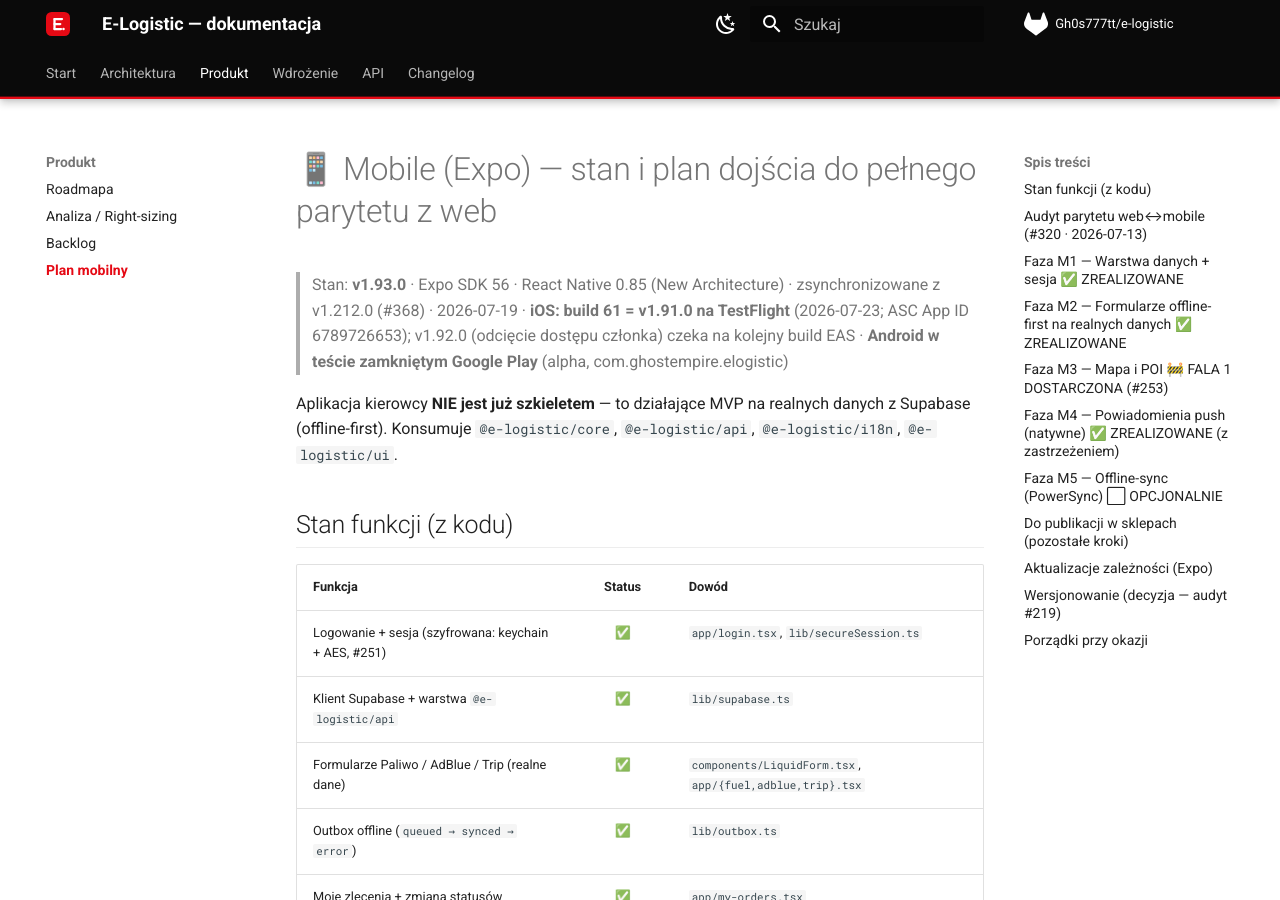
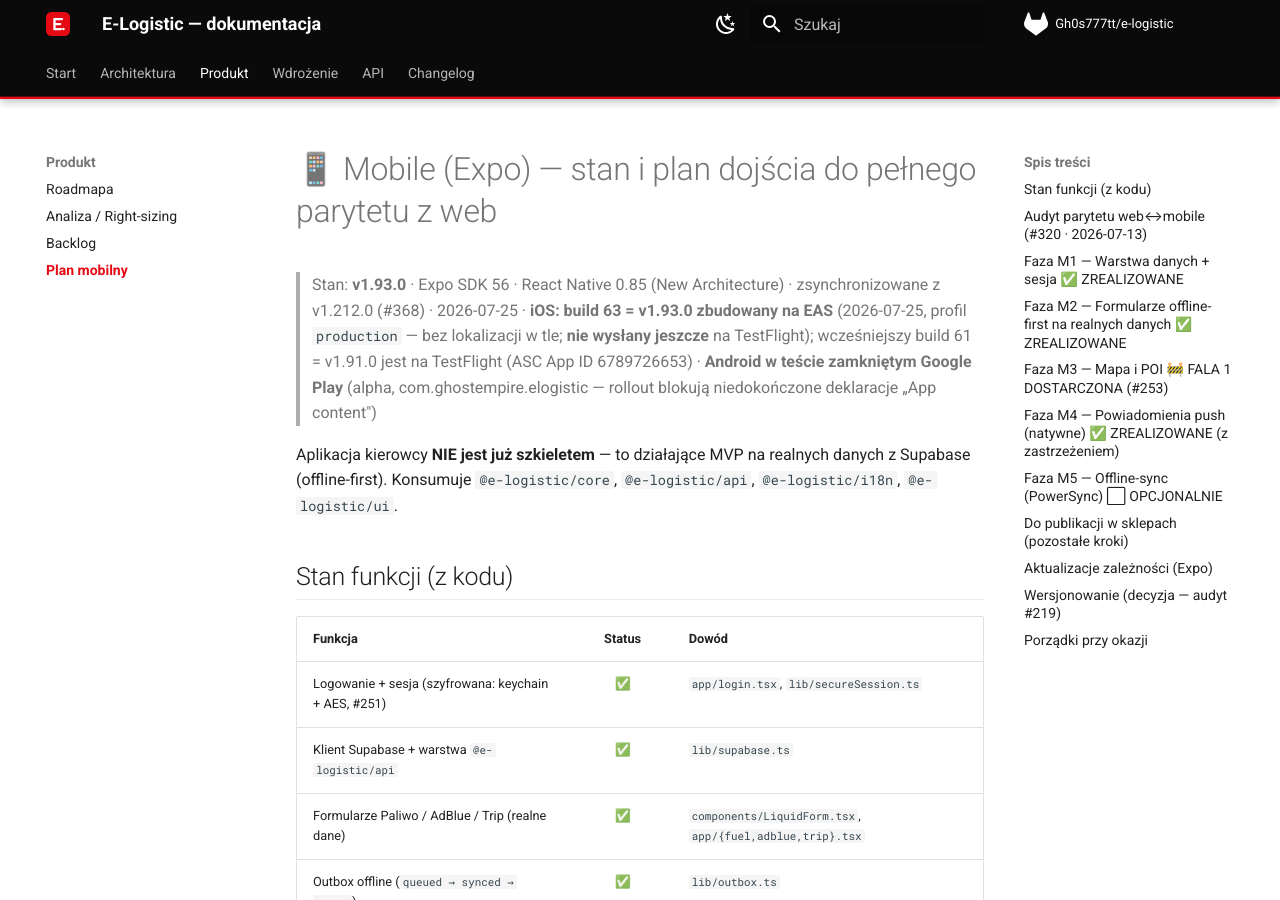
Before and after one commit to Gh0s777tt/E-Map, an MkDocs documentation site: the page built from docs/MOBILE-PLAN.md, in a window 1280 px wide and 900 px high. Built offline with MkDocs 1.6.1 and Material for MkDocs 9.7.7, drawn with Linux system fonts in a browser that asks for light colours; comment, search, counter and statistics services are not loaded.

Commit message:
docs(mobile): build 63 = v1.93.0 zbudowany na EAS (#368)
Stan faktyczny po buildzie:
- iOS build 63 (v1.93.0), profil production (Apple-safe, bez lokalizacji w tle)
- build NIE jest jeszcze wyslany na TestFlight (submit = osobna decyzja;
  build 61 moze byc w trakcie App Review, wiec nie podmieniamy go w locie)
- Android: rollout nadal blokuja deklaracje "App content" w Play Console

Co-Authored-By: Claude Opus 4.8 <noreply@anthropic.com>

```diff
--- a/docs/MOBILE-PLAN.md
+++ b/docs/MOBILE-PLAN.md
@@ -1,6 +1,6 @@
 # 📱 Mobile (Expo) — stan i plan dojścia do pełnego parytetu z web
 
-> Stan: **v1.93.0** · Expo SDK 56 · React Native 0.85 (New Architecture) · zsynchronizowane z v1.212.0 (#368) · 2026-07-19 · **iOS: build 61 = v1.91.0 na TestFlight** (2026-07-23; ASC App ID 6789726653); v1.92.0 (odcięcie dostępu członka) czeka na kolejny build EAS · **Android w teście zamkniętym Google Play** (alpha, com.ghostempire.elogistic)
+> Stan: **v1.93.0** · Expo SDK 56 · React Native 0.85 (New Architecture) · zsynchronizowane z v1.212.0 (#368) · 2026-07-25 · **iOS: build 63 = v1.93.0 zbudowany na EAS** (2026-07-25, profil `production` — bez lokalizacji w tle; **nie wysłany jeszcze** na TestFlight); wcześniejszy build 61 = v1.91.0 jest na TestFlight (ASC App ID 6789726653) · **Android w teście zamkniętym Google Play** (alpha, com.ghostempire.elogistic — rollout blokują niedokończone deklaracje „App content")
 
 Aplikacja kierowcy **NIE jest już szkieletem** — to działające MVP na realnych danych z Supabase
 (offline-first). Konsumuje `@e-logistic/core`, `@e-logistic/api`, `@e-logistic/i18n`, `@e-logistic/ui`.
```
